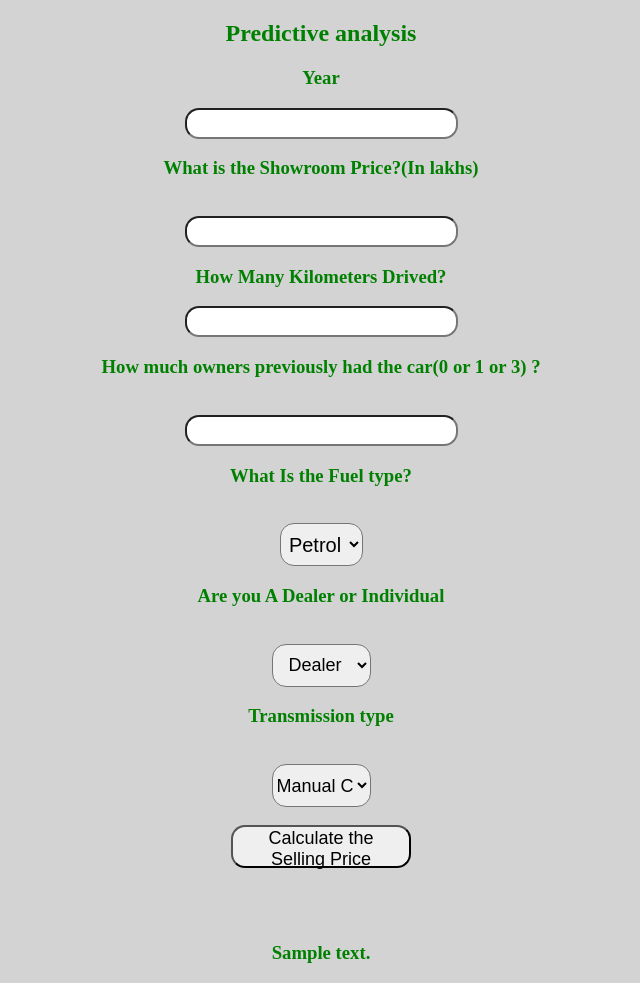
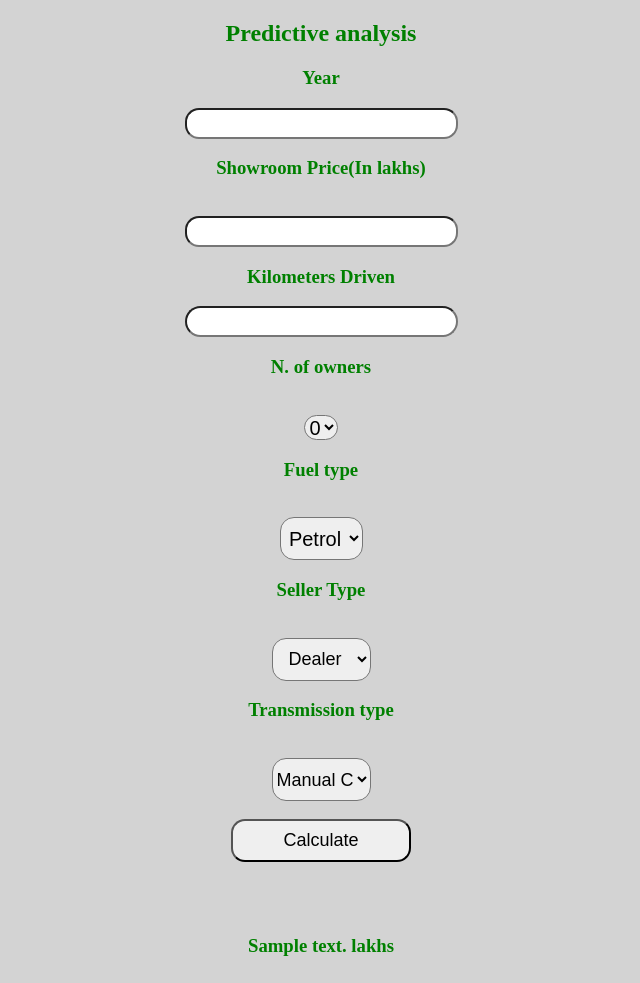
Before and after one commit to nidabijapure23/car-price-prediction, a Flask app: template templates/index.html in a window 1280 px wide. Shown: the whole page, without its empty margins (319-959 px from the left). After the commit the page ends 956 px from the top, so only its background shows below. Run offline with Flask 2, Linux system fonts and the light colour scheme; the template is opened without the code that fills it: most values are stand-ins (such as "Sample title", 1, 10 or a date in 2020); parts of the project's set-up code (start-up, migrations or seed data) failed here and were passed over.

Commit message:
Update index.html

```diff
--- a/templates/index.html
+++ b/templates/index.html
@@ -13,16 +13,20 @@
         <form action="{{ url_for('predict')}}" method="post">
             <h2>Predictive analysis</h2>
             <h3>Year</h3>
-            <input id="first" name="Year" type="number ">
-            <h3>What is the Showroom Price?(In lakhs)</h3><br><input id="second" name="Present_Price" required="required">
-            <h3>How Many Kilometers Drived?</h3><input id="third" name="Kms_Driven" required="required">
-            <h3>How much owners previously had the car(0 or 1 or 3) ?</h3><br><input id="fourth" name="Owner" required="required">
-            <h3>What Is the Fuel type?</h3><br><select name="Fuel_Type_Petrol" id="fuel" required="required">
+            <input id="first" name="Year" type="number " required="required">
+            <h3>Showroom Price(In lakhs)</h3><br><input id="second" name="Present_Price" required="required">
+            <h3>Kilometers Driven</h3><input id="third" name="Kms_Driven" required="required">
+            <h3>N. of owners</h3><br><select id="fourth" name="Owner" required="required">
+                <option value="0">0</option>
+                <option value="1">1</option>
+                <option value="3">3</option>
+            </select>
+            <h3>Fuel type</h3><br><select name="Fuel_Type_Petrol" id="fuel" required="required">
                 <option value="Petrol">Petrol</option>
                 <option value="Diesel">Diesel</option>
                 <option value="CNG">CNG</option>
             </select>
-            <h3>Are you A Dealer or Individual</h3><br><select name="Seller_Type_Individual" id="resea" required="required">
+            <h3>Seller Type</h3><br><select name="Seller_Type_Individual" id="resea" required="required">
                 <option value="Dealer">Dealer</option>
                 <option value="Individual">Individual</option>
             </select>
@@ -30,7 +34,7 @@
                 <option value="Mannual">Manual Car</option>
                 <option value="Automatic">Automatic Car</option>
             </select>
-            <br><br><button id="sub" type="submit ">Calculate the Selling Price</button>
+            <br><br><button id="sub" type="submit ">Calculate</button>
             <br>
 
 
@@ -40,7 +44,7 @@
 
 
 
-        <br><br><br><h3 color="blue">{{ prediction_text }}<h3>
+        <br><br><br><h3 color="blue">{{ prediction_text }} lakhs<h3>
     </div>
 
 
@@ -141,7 +145,7 @@
         }
 
         #third {
-            border-radius: 14px;
+            border-radius: 18px;
             height: 25px;
             font-size: 20px;
             text-align: center;
```
